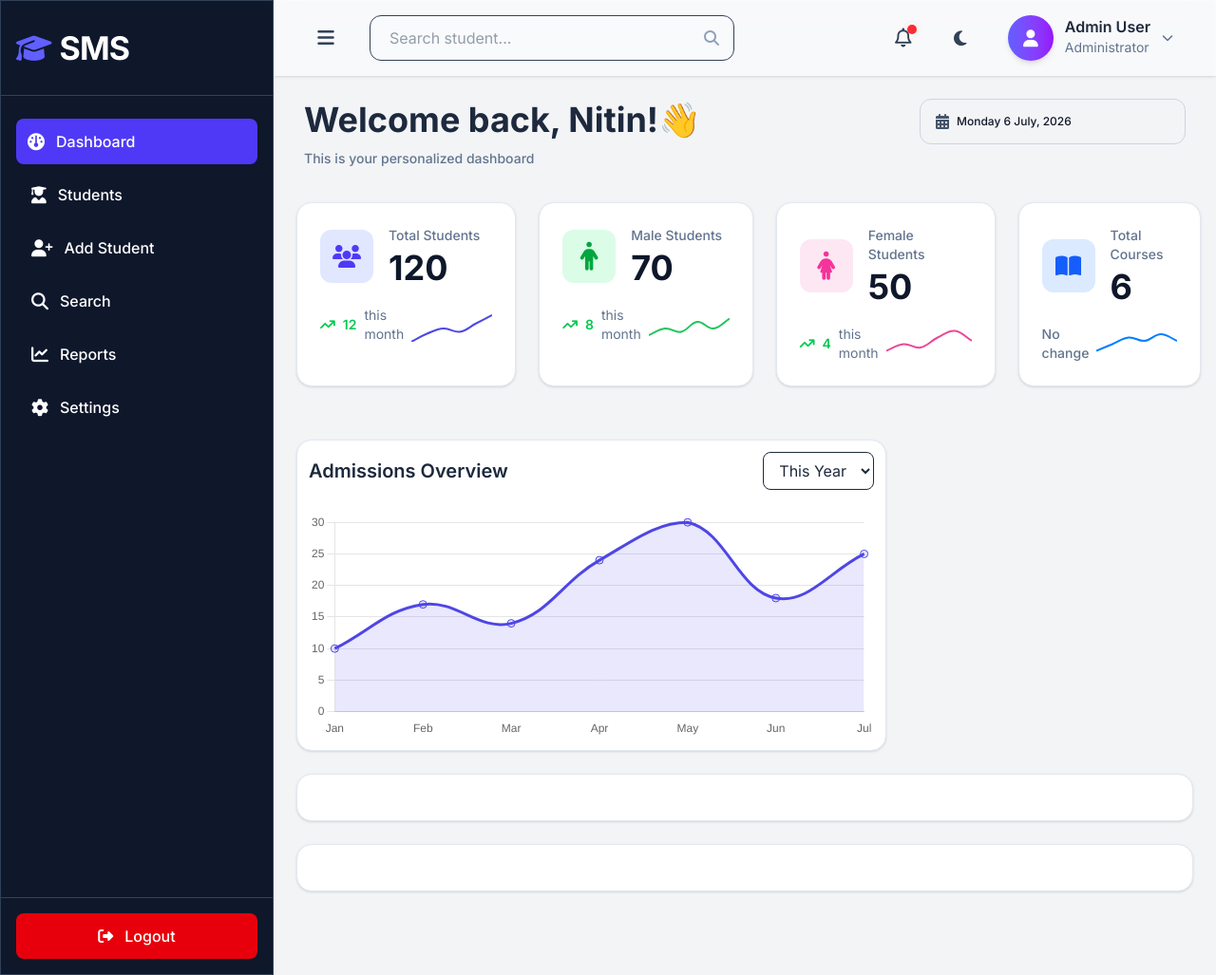
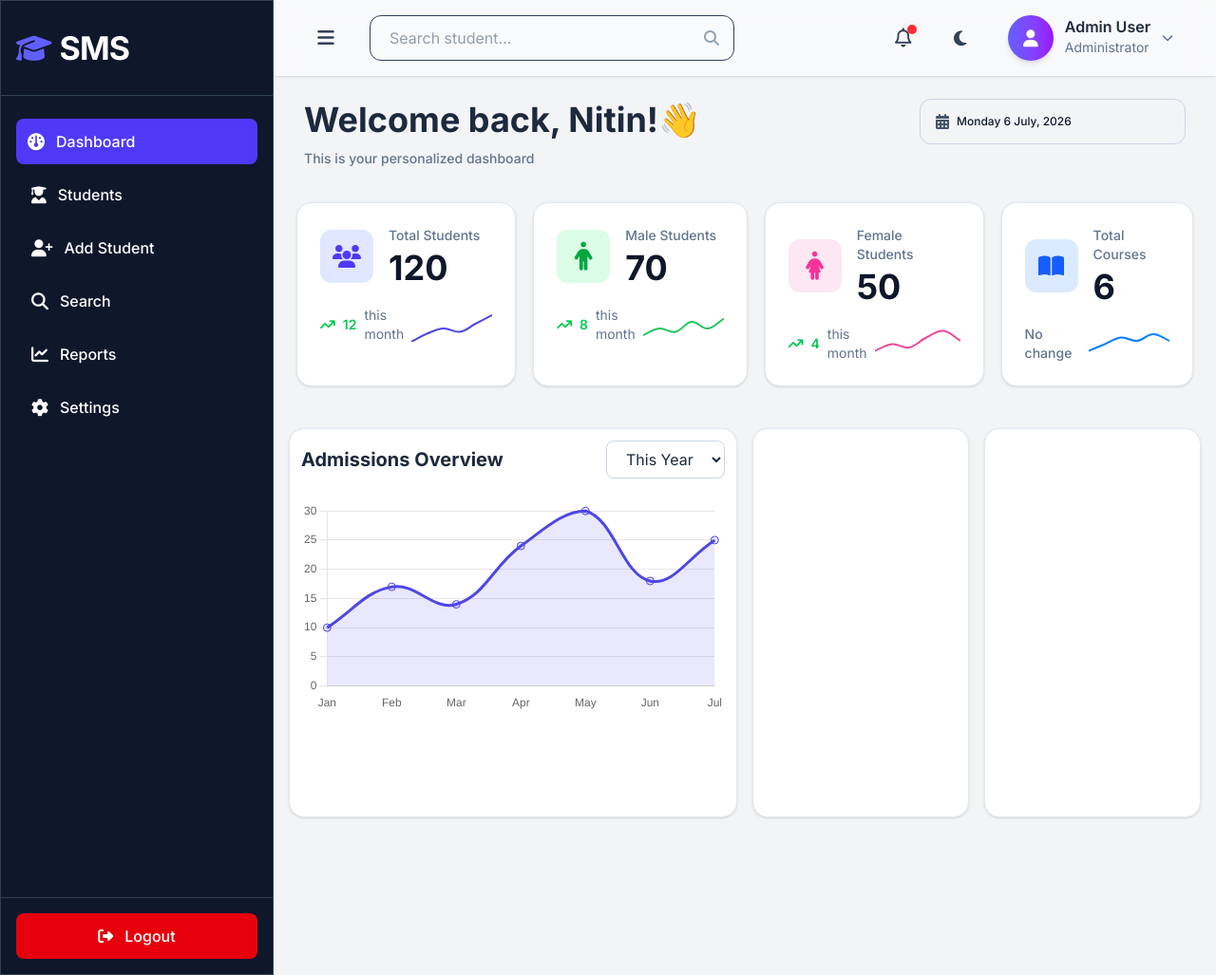
Before and after one commit to Nitin0259/Student-Management-System, a Django app: page /dashboard/ in a window 1280 px wide. Shown: the whole page at 95% size. Run offline with Django 5.2, Linux system fonts and the light colour scheme; a user stored in the database is signed in; style sheets or scripts are compiled from the project's sources.

Commit message:
Work on main section

```diff
--- a/MainApp/templates/dashboard.html
+++ b/MainApp/templates/dashboard.html
@@ -22,7 +22,7 @@
   </div>
 </div>
 
-<div style="display:grid;grid-template-columns:repeat(4,1fr);gap:24px;padding:28px 24px;">
+<div style="display:grid;grid-template-columns:repeat(4,1fr);gap:18px;padding:28px 24px;">
 
   <div
     class="bg-white dark:bg-slate-800 rounded-2xl border border-slate-200 dark:border-slate-700 p-6 shadow-sm hover:-translate-y-1 hover:shadow-lg transition-all duration-300 cursor-pointer">
@@ -100,27 +100,30 @@
 
 </div>
 
-<div style="display:grid;grid-template-columns:repeat(3,1fr);gap:24px;padding:28px 24px;">
+<div class="grid grid-cols-3 xl:grid-cols-4 lg:grid-cols-2 gap-4 p-4">
   <div
-    class="col-span-2 bg-white dark:bg-slate-800 rounded-2xl shadow-sm border border-slate-200 dark:border-slate-700 p-3">
-    <div class="flex justify-between items-center mb-6">
-      <h3 class="text-xl font-semibold">
+    class="col-span-2 bg-white dark:bg-slate-800 rounded-2xl border border-slate-200 dark:border-slate-700 shadow-sm p-3">
+    <div class="flex items-center justify-between mb-6">
+      <h2 class="text-xl font-bold text-slate-800 dark:text-white">
         Admissions Overview
-      </h3>
+      </h2>
 
-      <select class="border rounded-lg px-3 py-2">
+      <select
+        class="px-4 py-2 rounded-lg border border-slate-300 dark:border-slate-600 bg-white dark:bg-slate-700 dark:text-white outline-none">
         <option>This Year</option>
+        <option>Last Year</option>
       </select>
     </div>
-    <canvas id="admissionChart" height="120"></canvas>
+    <div class="h-80">
+      <canvas id="admissionChart"></canvas>
+    </div>
   </div>
 
   <div
-    class="col-span-3 bg-white dark:bg-slate-800 rounded-2xl shadow-sm border border-slate-200 dark:border-slate-700 p-6">
+    class="bg-white dark:bg-slate-800 rounded-2xl shadow-sm border border-slate-200 dark:border-slate-700 p-3">
 
   </div>
-  <div
-    class="col-span-3 bg-white dark:bg-slate-800 rounded-2xl shadow-sm border border-slate-200 dark:border-slate-700 p-6">
+  <div class="bg-white dark:bg-slate-800 rounded-2xl shadow-sm border border-slate-200 dark:border-slate-700 p-3">
 
   </div>
 </div>
```
Also changed, not shown: db.sqlite3.
